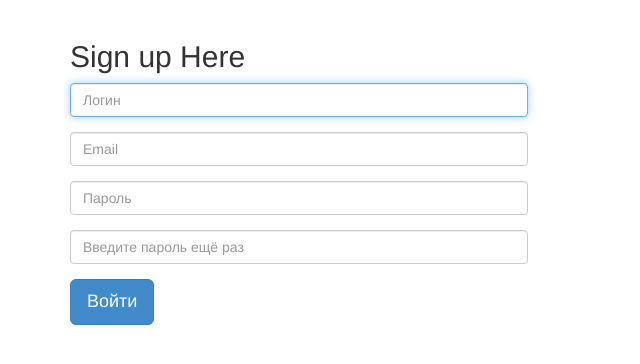
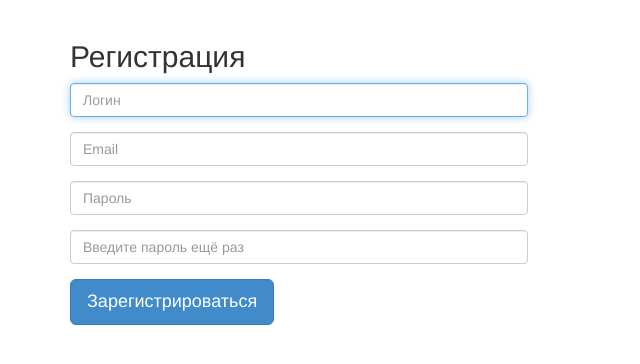
Before and after one commit to redlolgeerf/draftwatcher, a Django app: page /register/ in a window 1280 px wide. Shown: the part 52-416 px from the top of the page, without its empty margins (0-640 px from the left). Run offline with Django 3.2, Linux system fonts and the light colour scheme; some libraries are stand-ins or nearby versions.

Commit message:
minor corrections

```diff
--- a/templates/watcher/register.html
+++ b/templates/watcher/register.html
@@ -2,15 +2,15 @@
 
 {% block body_block %}
         {% if registered %}
-        <p>Thank you for registering.</p>
+        <p>Спасибо за регистрацию</p>
 
-        <p><a href="/rango/login/">Login</a> when you are ready to tango</p>
+        <p><a href="/login/">Авторизуйтесь</a>, когда будете готовы</p>
         {% else %}
 
         <form class="form-signin span8" id="user_form" method="post" action="/register/">
             {% csrf_token %}
 
-            <h2 class="from-signin-heading">Sign up Here</h2>
+            <h2 class="from-signin-heading">Регистрация</h2>
 
             <div class="row">
               <div class="col-xs-5">
@@ -24,7 +24,7 @@
                 class="form-control" placeholder="{{ field.help_text }}" name="{{ field.html_name }}" required autofocus>
                 </div>
                 {% endfor %}
-                <button class="btn btn-lg btn-primary" type="submit">Войти</button>
+                <button class="btn btn-lg btn-primary" type="submit">Зарегистрироваться</button>
               </div>
             </div>
 
```
